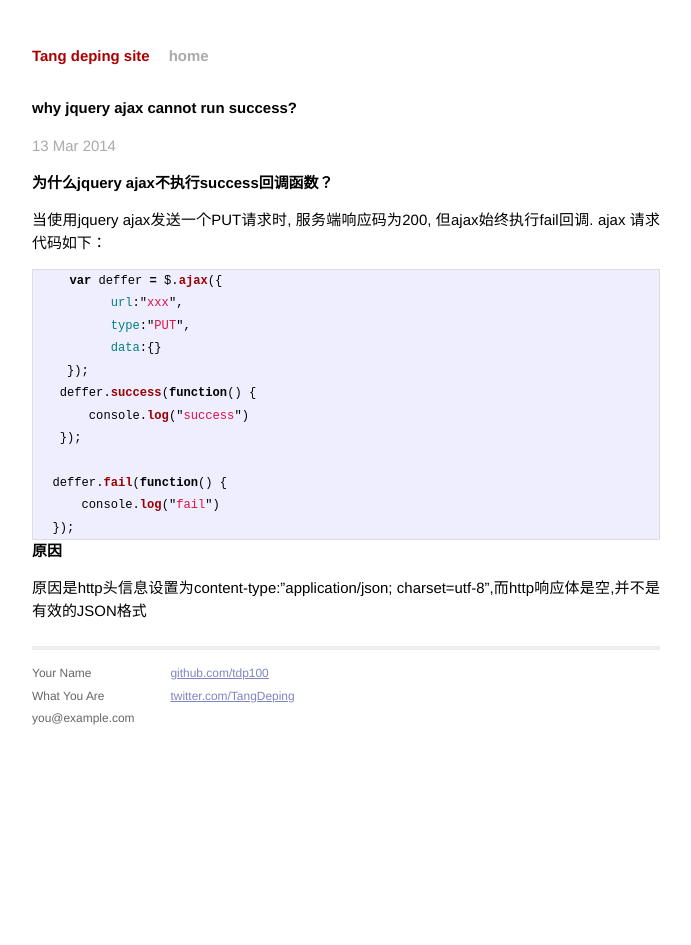
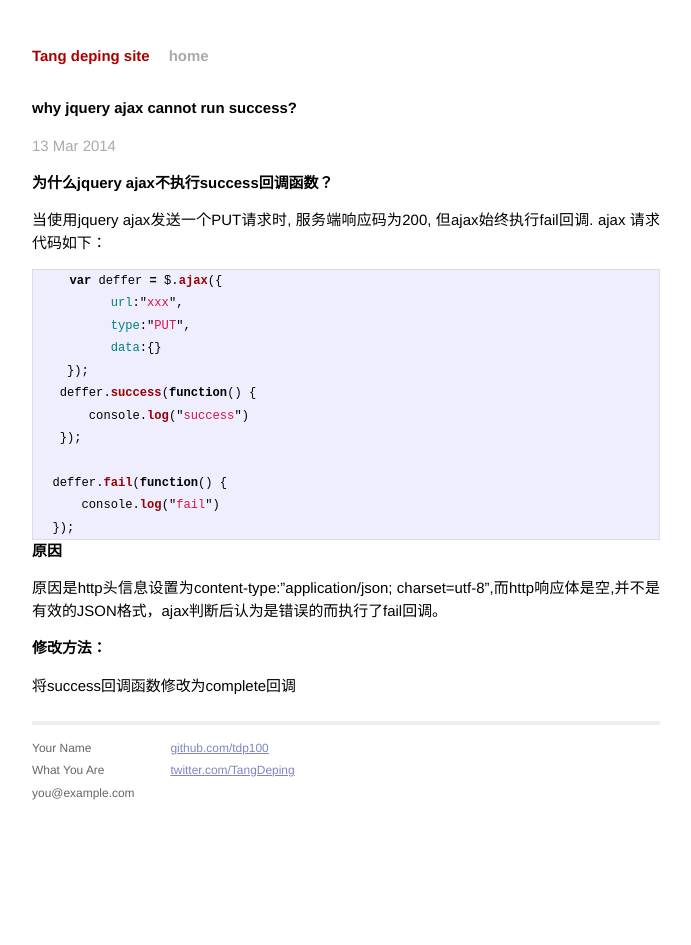
Before and after one commit to tdp100/tdp100.github.io, a Jekyll site: the page built from _posts/2014-3-13-why-jquery-ajax-not-run-success.markdown, in a window 1280 px wide. Shown: the whole page, without its empty margins (294-985 px from the left). Built offline with Jekyll 4.4.1, drawn with Linux system fonts in a browser that asks for light colours; Markdown is read by kramdown in place of the engine named in the settings.

Commit message:
add solution

```diff
--- a/_posts/2014-3-13-why-jquery-ajax-not-run-success.markdown
+++ b/_posts/2014-3-13-why-jquery-ajax-not-run-success.markdown
@@ -23,4 +23,7 @@ categories: javascript
 {% endhighlight %}
 
 ###原因
-原因是http头信息设置为content-type:"application/json; charset=utf-8",而http响应体是空,并不是有效的JSON格式
+原因是http头信息设置为content-type:"application/json; charset=utf-8",而http响应体是空,并不是有效的JSON格式，ajax判断后认为是错误的而执行了fail回调。
+
+###修改方法：
+将success回调函数修改为complete回调
```
